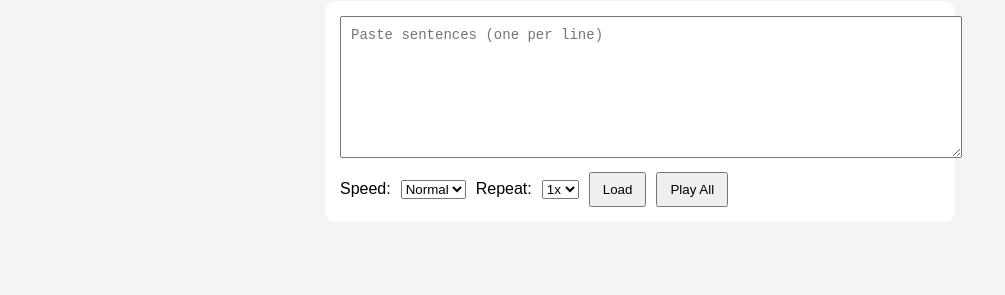
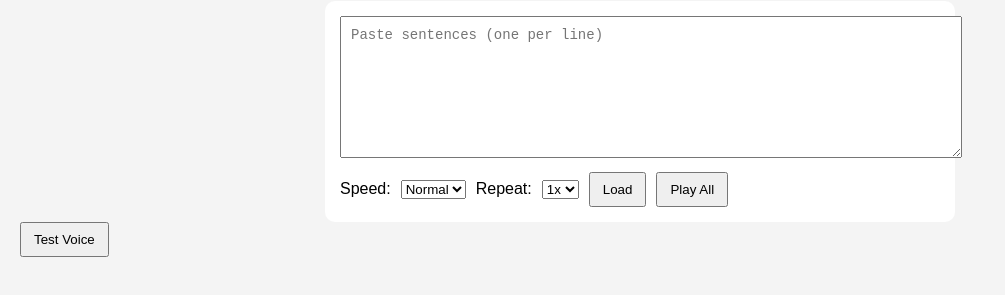
Before and after one commit to mycodevlog/language-learning-app, a plain HTML site: page index.html in a window 1280 px wide. Shown: the part 79-374 px from the top of the page, without its empty margins (0-1005 px from the left). Drawn offline with Linux system fonts and the light colour scheme.

Commit message:
Add button to test voice functionality

```diff
--- a/index.html
+++ b/index.html
@@ -40,5 +40,7 @@
   <div id="list"></div>
 
   <script src="app.js"></script>
+
+  <button onclick="testSpeech()">Test Voice</button>
 </body>
 </html>
```
